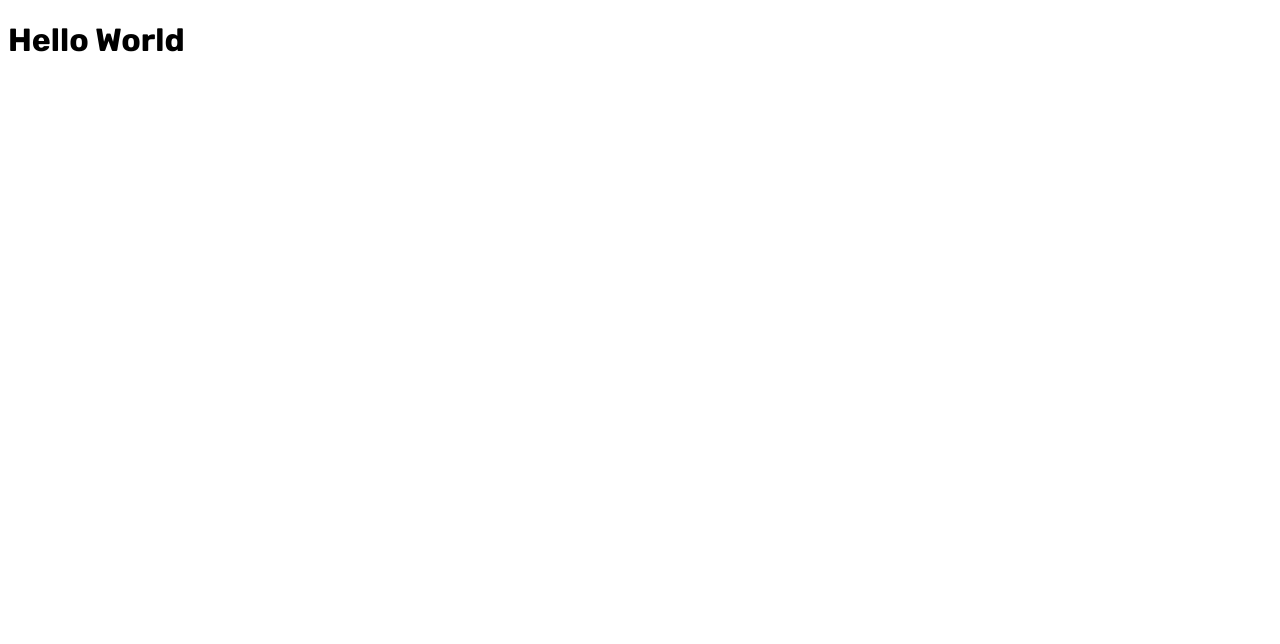
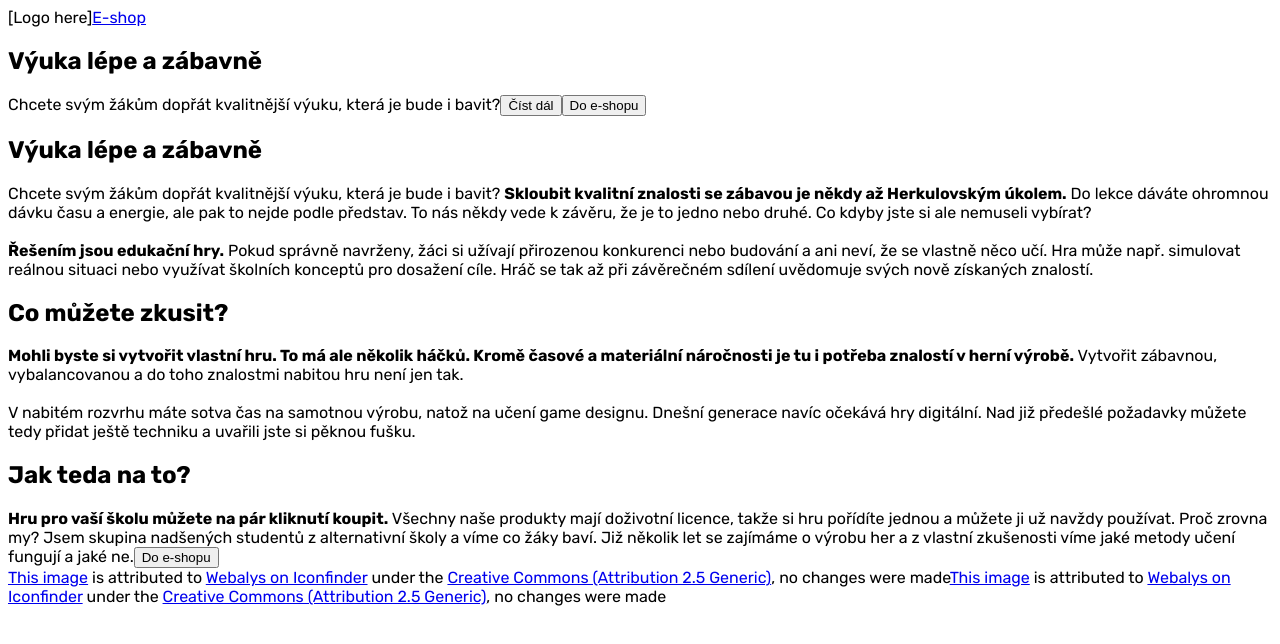
Before and after one commit to VladislavKorecky/komensky-interactive-frontend, a Next.js app: page / in a window 1280 px wide. Shown: the top 644 px of the page. Built offline with nearby package versions, Linux system fonts and the light colour scheme.

Commit message:
Adding home page HTML

```diff
--- a/src/app/page.tsx
+++ b/src/app/page.tsx
@@ -1,8 +1,49 @@
+import ImageAndText from "@/components/ImageAndText";
+import Link from "next/link";
 import { FC } from "react";
 
 const Home: FC = () => {
     return (
-        <h1>Hello World</h1>
+        <>
+            <nav>
+                {/* TODO: Logo */}
+                <span>[Logo here]</span>
+                <Link href="/store">E-shop</Link>
+            </nav>
+
+            {/* Hero section */}
+            <section>
+                <h1>Výuka lépe a zábavně</h1>
+                <span>Chcete svým žákům dopřát kvalitnější výuku, která je bude i bavit?</span>
+
+                <button>Číst dál</button>
+                <button>Do e-shopu</button>
+            </section>
+
+            {/* Main content */}
+            <ImageAndText heading="Výuka lépe a zábavně">
+                Chcete svým žákům dopřát kvalitnější výuku, která je bude i bavit? <b>Skloubit kvalitní znalosti se zábavou je někdy až Herkulovským úkolem.</b> Do lekce dáváte ohromnou dávku času a energie, ale pak to nejde podle představ. To nás někdy vede k závěru, že je to jedno nebo druhé. Co kdyby jste si ale nemuseli vybírat?
+                <br />
+                <br />
+                <b>Řešením jsou edukační hry.</b> Pokud správně navrženy, žáci si užívají přirozenou konkurenci nebo budování a ani neví, že se vlastně něco učí. Hra může např. simulovat reálnou situaci nebo využívat školních konceptů pro dosažení cíle. Hráč se tak až při závěrečném sdílení uvědomuje svých nově získaných znalostí.
+            </ImageAndText>
+            <ImageAndText heading="Co můžete zkusit?">
+                <b>Mohli byste si vytvořit vlastní hru. To má ale několik háčků. Kromě časové a materiální náročnosti je tu i potřeba znalostí v herní výrobě.</b> Vytvořit zábavnou, vybalancovanou a do toho znalostmi nabitou hru není jen tak.
+                <br />
+                <br />
+                V nabitém rozvrhu máte sotva čas na samotnou výrobu, natož na učení game designu. Dnešní generace navíc očekává hry digitální. Nad již předešlé požadavky můžete tedy přidat ještě techniku a uvařili jste si pěknou fušku.
+            </ImageAndText>
+            <ImageAndText heading="Jak teda na to?">
+                <b>Hru pro vaší školu můžete na pár kliknutí koupit.</b> Všechny naše produkty mají doživotní licence, takže si hru pořídíte jednou a můžete ji už navždy používat. Proč zrovna my? Jsem skupina nadšených studentů z alternativní školy a víme co žáky baví. Již několik let se zajímáme o výrobu her a z vlastní zkušenosti víme jaké metody učení fungují a jaké ne.
+                <button>Do e-shopu</button>
+            </ImageAndText>
+
+            {/* Footer */}
+            <footer>
+                <span><a href="https://www.iconfinder.com/icons/7900074/books_mortarboard_magnifier_read_cap_school_graduate_graduation_education_degree_icon">This image</a> is attributed to <a href="https://www.iconfinder.com/webalys">Webalys on Iconfinder</a> under the <a href="https://creativecommons.org/licenses/by/2.5/">Creative Commons (Attribution 2.5 Generic)</a>, no changes were made</span>
+                <span><a href="https://www.iconfinder.com/icons/7900068/play_video_learning_online_media_app_idea_books_light_bulb_laptop_education_icon">This image</a> is attributed to <a href="https://www.iconfinder.com/webalys">Webalys on Iconfinder</a> under the <a href="https://creativecommons.org/licenses/by/2.5/">Creative Commons (Attribution 2.5 Generic)</a>, no changes were made</span>
+            </footer>
+        </>
     );
 }
 
--- /dev/null
+++ b/src/components/ImageAndText.tsx
@@ -0,0 +1,20 @@
+import { FC, ReactNode } from "react";
+
+interface ImageAndTextProps {
+    heading: string,
+    children: ReactNode
+}
+
+const ImageAndText: FC<ImageAndTextProps> = ({heading, children}) => {
+    return (
+        <section>
+            {/* TODO: Add image */}
+            <div>
+                <h2>{heading}</h2>
+                {children}
+            </div>
+        </section>
+    );
+}
+
+export default ImageAndText;
```
